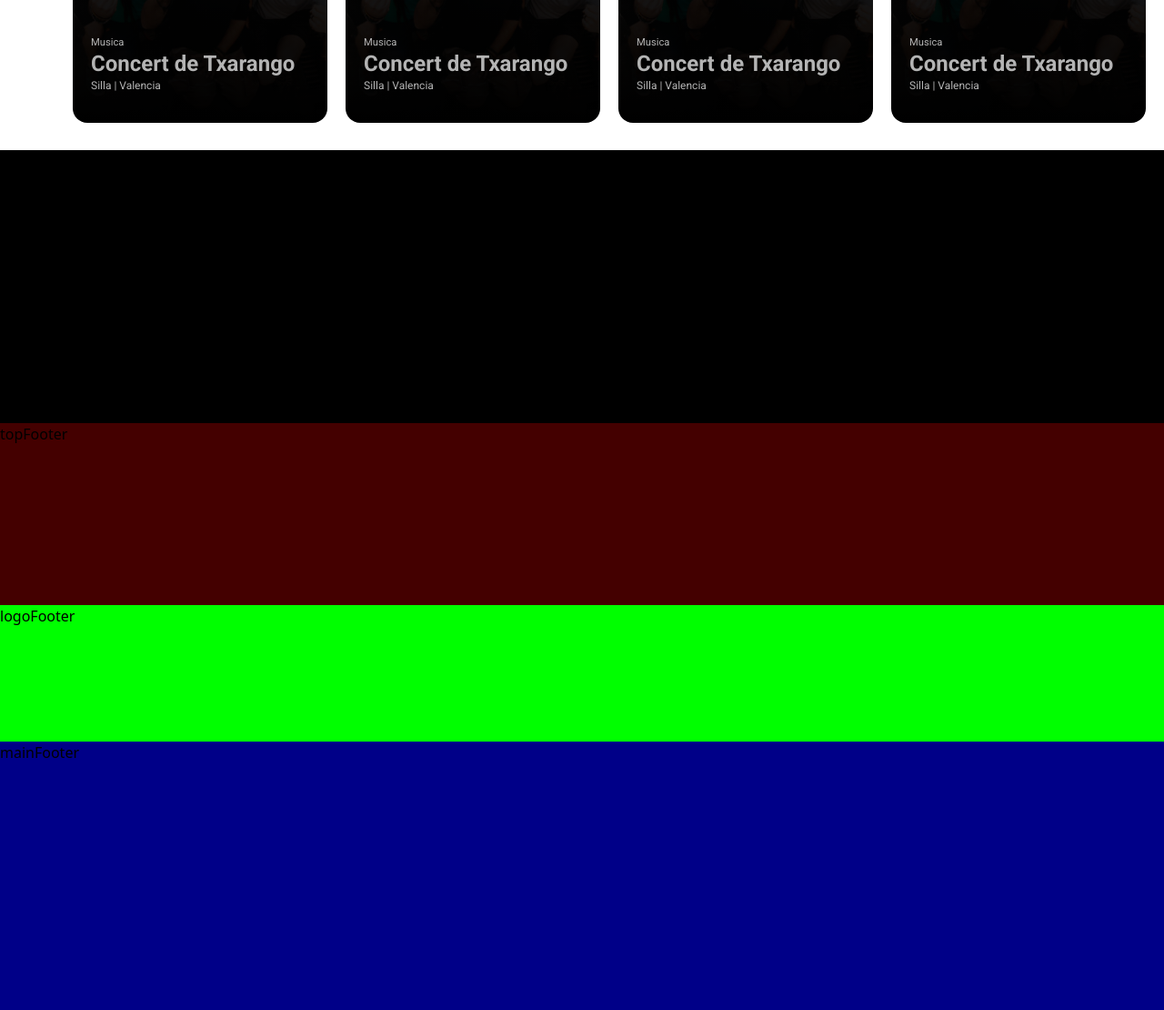
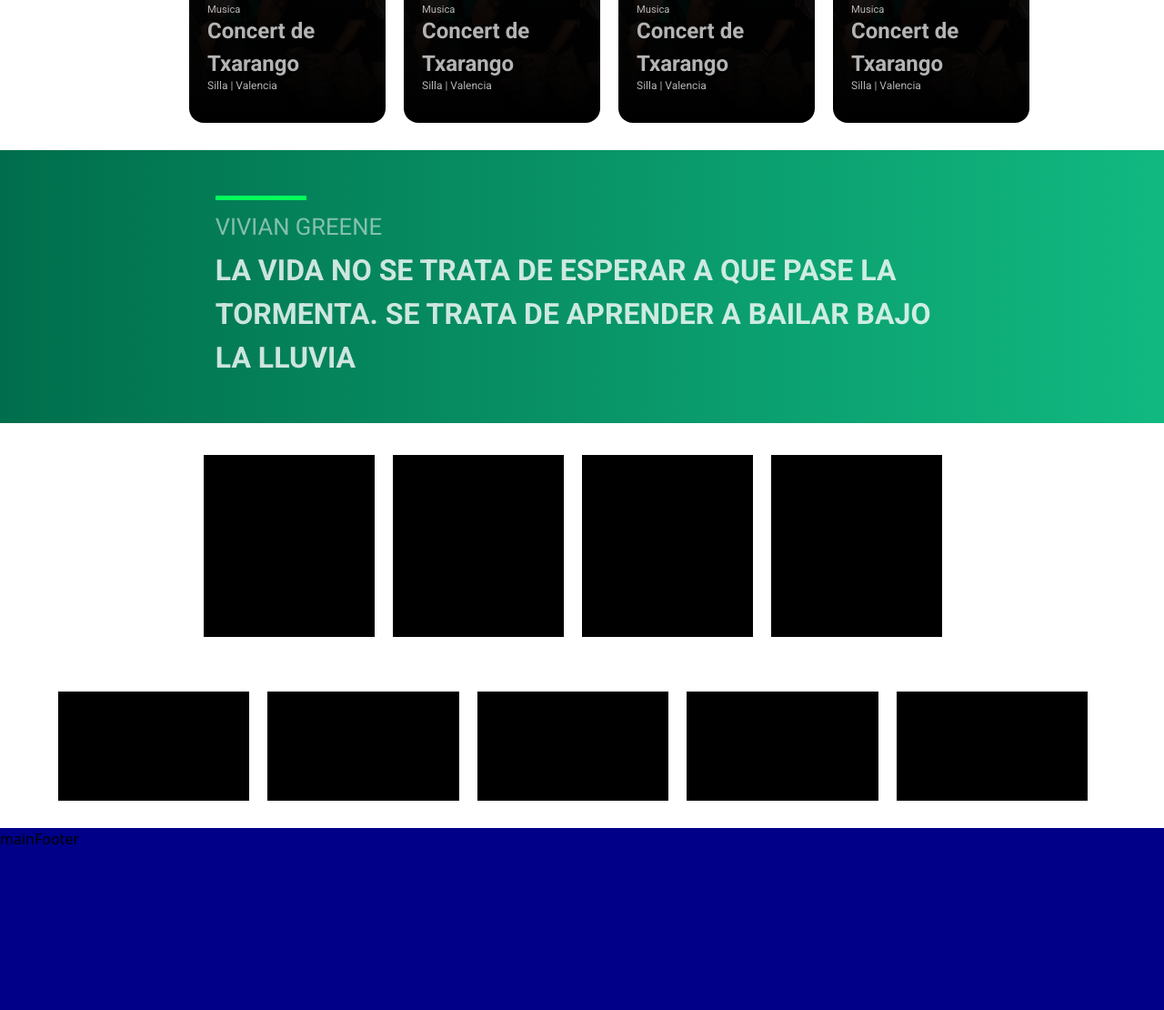
Before and after one commit to mdgdeveloper/csschallenges, a plain HTML site: page eventmanager/index.html in a window 1280 px wide. Shown: the part 1250-2360 px from the top of the page at 91% size. Drawn offline with nearby package versions, Linux system fonts and the light colour scheme.

Commit message:
Event 0.1: Light update. Footer section.

```diff
--- a/eventmanager/index.html
+++ b/eventmanager/index.html
@@ -265,9 +265,31 @@
 
       </div>
     </div>
-    <div class="subMain">subMain</div>
-    <div class="topFooter">topFooter</div>
-    <div class="logoFooter">logoFooter</div>
+    <div class="subMain">
+      <div class="line">
+        <div class="real-line"></div>
+      </div>
+      <div class="autor">Vivian Greene</div>
+      <div class="frase">La vida no se trata de esperar a que pase la tormenta. Se trata de aprender a bailar bajo la lluvia</div>
+
+      </div>
+    <div class="topFooter">
+      <div class="box">
+        <div class="item"></div>
+        <div class="item"></div>
+        <div class="item"></div>
+        <div class="item"></div>
+      </div>
+    </div>
+    <div class="logoFooter">
+      <div class="logo-grid">
+        <div class="logo"></div>
+        <div class="logo"></div>
+        <div class="logo"></div>
+        <div class="logo"></div>
+        <div class="logo"></div>
+      </div>
+    </div>
     <div class="mainFooter">mainFooter</div>
   </body>
 </html>
--- a/eventmanager/styles/main.css
+++ b/eventmanager/styles/main.css
@@ -102,9 +102,6 @@ Main Header
 
 }
 
-.mainHeader .menu{
-
-}
 
 .mainHeader .menu .menu-navigation{
     display: flex;
@@ -223,6 +220,8 @@ Event List
 
 .event-grid{
     display: flex;
+    width: 80%;
+    margin: 0 auto 0 auto;
 
 
 }
@@ -311,7 +310,44 @@ Sub Main
 .subMain{
     margin-top: 30px;
     height: 300px;
-    background: #000;
+    background: linear-gradient(to right, rgba(0, 110, 76, 1),rgba(0, 0, 0, 0)), rgb(17,185,129);
+}
+
+.subMain .line{
+    width: 63%;
+    margin: 0 auto 0 auto;
+    padding-top: 50px;
+}
+
+.subMain .line .real-line{
+    width: 100px;
+    height: 5px;
+    background: rgb(2,254,90);
+}
+
+
+
+.subMain .autor{
+    padding-top: 10px;
+    color: white;
+    font-family: Roboto;
+    width: 63%;
+    font-size: 1.6em;
+    margin: 0 auto 0 auto;
+    opacity: 0.5;
+    text-transform: uppercase;
+}
+
+.subMain .frase{
+    padding-top: 5px;
+    color: white;
+    font-family: Roboto;
+    width: 63%;
+    font-size: 2em;
+    margin: 0 auto 0 auto;
+    font-weight: bold;
+    opacity: 0.8;
+    text-transform: uppercase;
 }
 
 /*
@@ -321,9 +357,20 @@ Top Footer
 */
 
 .topFooter {
+    height: 250px;
+}
+
+.topFooter .box {
+    display: flex;
+    width: 65%;
+    margin: 35px auto 0 auto;
+}
+
+.topFooter .box .item{
+    background: #000;
+    width: 250px;
     height: 200px;
-    background: #400;
-
+    margin-right: 20px;
 }
 
 /*
@@ -334,8 +381,20 @@ Logo Footer
 
 .logoFooter{
     height: 150px;
-    background: #0F0;
 
+}
+
+.logoFooter .logo-grid{
+    display:flex;
+    width: 90%;
+    margin: 10px auto 0 auto;
+}
+
+.logoFooter .logo-grid .logo{
+    margin-right: 20px;
+    width: 250px;
+    height: 120px;
+    background: #000;
 }
 
 /*
```
